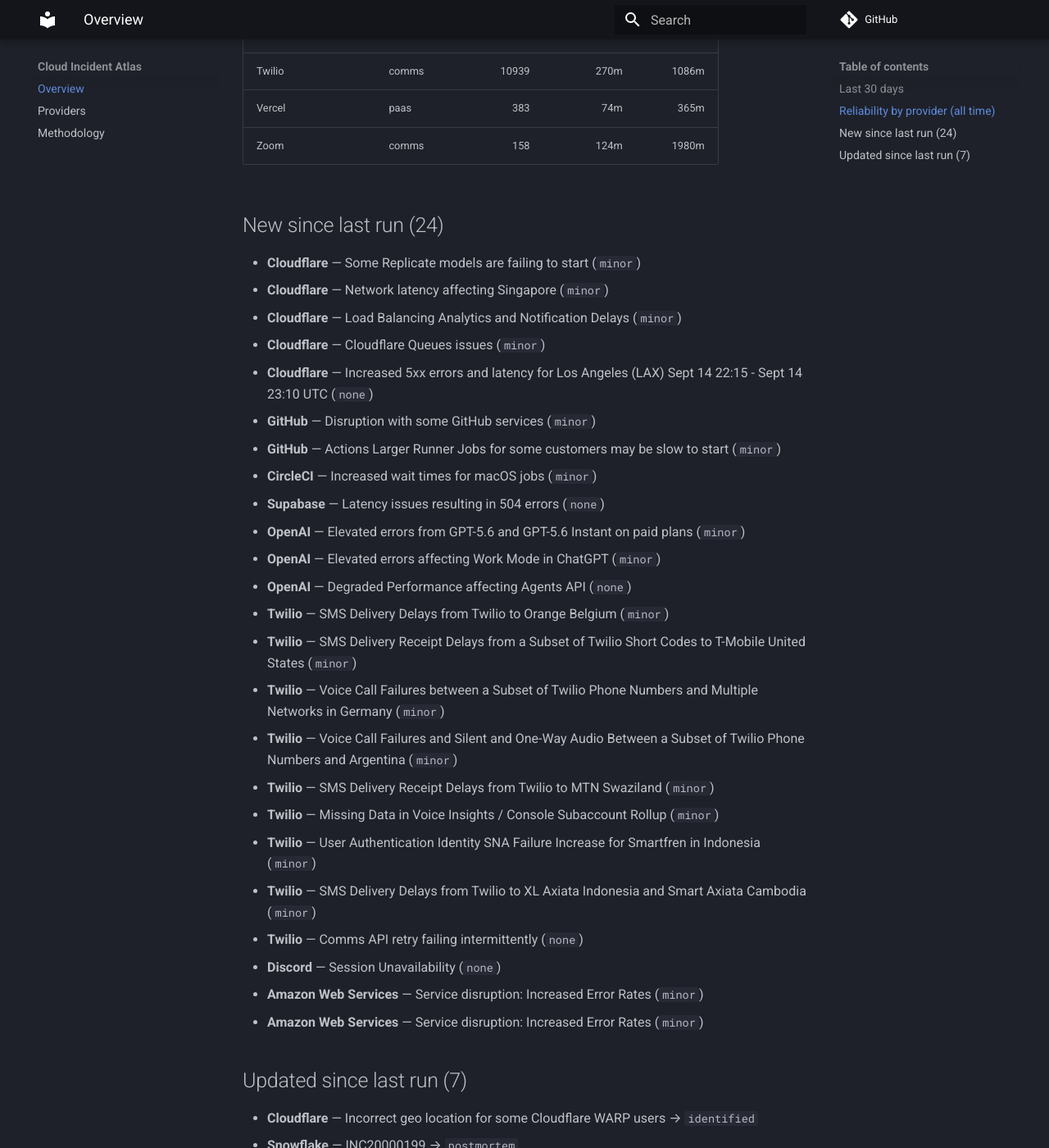
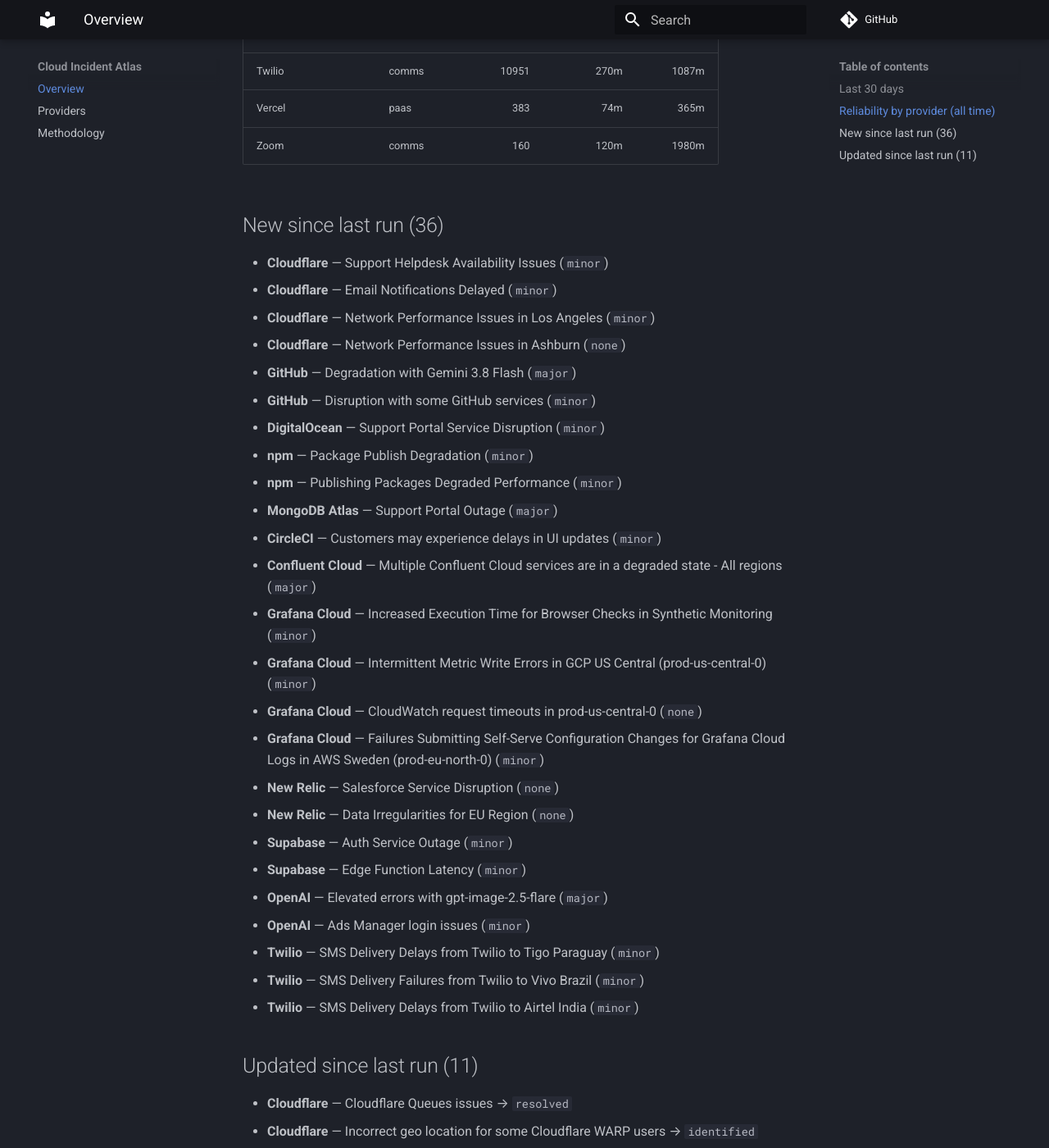
Before and after one commit to ayushgupta07xx/cloud-incident-atlas, an MkDocs documentation site: the page built from docs/index.md, in a window 1280 px wide and 1400 px high, scrolled down 1383 px. Shown: the whole window at 82% size. Built offline with MkDocs 1.6.1 and Material for MkDocs 9.7.7, drawn with Linux system fonts in a browser that asks for light colours; comment, search, counter and statistics services are not loaded; some of the changed text lies outside the part shown.

Commit message:
docs: refresh digest and charts
Regenerated from the corpus by the ingest pipeline.

Run: https://github.com/ayushgupta07xx/cloud-incident-atlas/actions/runs/35090169576

Co-authored-by: github-actions[bot] <41898282+github-actions[bot]@users.noreply.github.com>

```diff
--- a/docs/index.md
+++ b/docs/index.md
@@ -1,11 +1,11 @@
 # Cloud Incident Atlas
 
-Cross-vendor incident data for 24 providers. Corpus: **23,001 incidents**. Updated 2026-09-15.
+Cross-vendor incident data for 24 providers. Corpus: **23,037 incidents**. Updated 2026-09-16.
 
 ## Last 30 days
 
-- Incidents recorded: **478**
-- Major or worse: **66**
+- Incidents recorded: **503**
+- Major or worse: **70**
 
 ## Reliability by provider (all time)
 
@@ -13,65 +13,70 @@
 | --- | --- | ---: | ---: | ---: |
 | Atlassian | devtools | 39 | 120m | 2244m |
 | Amazon Web Services | cloud | 70 | — | — |
-| CircleCI | devtools | 308 | 64m | 482m |
-| Cloudflare | cdn | 6680 | 239m | 495m |
-| Confluent Cloud | data | 254 | 194m | 1652m |
+| CircleCI | devtools | 309 | 66m | 481m |
+| Cloudflare | cdn | 6684 | 239m | 495m |
+| Confluent Cloud | data | 255 | 193m | 1650m |
 | Datadog | observability | 122 | 74m | 234m |
-| DigitalOcean | cloud | 505 | 145m | 571m |
-| Discord | comms | 218 | 56m | 296m |
+| DigitalOcean | cloud | 506 | 145m | 571m |
+| Discord | comms | 218 | 56m | 295m |
 | Elastic Cloud | observability | 255 | 192m | 1396m |
 | Google Cloud Platform | cloud | 6 | 444m | — |
-| GitHub | devtools | 620 | 67m | 287m |
-| Grafana Cloud | observability | 752 | 91m | 1137m |
+| GitHub | devtools | 622 | 67m | 287m |
+| Grafana Cloud | observability | 756 | 90m | 1135m |
 | HashiCorp Cloud | devtools | 35 | 196m | 1504m |
-| MongoDB Atlas | data | 272 | 120m | 1439m |
+| MongoDB Atlas | data | 273 | 120m | 1439m |
 | Netlify | paas | 217 | 39m | 208m |
-| New Relic | observability | 103 | 63m | 303m |
-| npm | devtools | 61 | 107m | 337m |
-| OpenAI | ai | 67 | 122m | 700m |
+| New Relic | observability | 105 | 63m | 299m |
+| npm | devtools | 63 | 103m | 322m |
+| OpenAI | ai | 69 | 116m | 689m |
 | Sentry | observability | 339 | 86m | 364m |
 | Snowflake | data | 200 | 120m | 594m |
-| Supabase | paas | 398 | 158m | 1088m |
-| Twilio | comms | 10939 | 270m | 1086m |
+| Supabase | paas | 400 | 156m | 1079m |
+| Twilio | comms | 10951 | 270m | 1087m |
 | Vercel | paas | 383 | 74m | 365m |
-| Zoom | comms | 158 | 124m | 1980m |
+| Zoom | comms | 160 | 120m | 1980m |
 
-## New since last run (24)
+## New since last run (36)
 
-- **Cloudflare** — Some Replicate models are failing to start (`minor`)
-- **Cloudflare** — Network latency affecting Singapore (`minor`)
-- **Cloudflare** — Load Balancing Analytics and Notification Delays (`minor`)
-- **Cloudflare** — Cloudflare Queues issues (`minor`)
-- **Cloudflare** — Increased 5xx errors and latency for Los Angeles (LAX) Sept 14 22:15 - Sept 14 23:10 UTC (`none`)
+- **Cloudflare** — Support Helpdesk Availability Issues (`minor`)
+- **Cloudflare** — Email Notifications Delayed (`minor`)
+- **Cloudflare** — Network Performance Issues in Los Angeles (`minor`)
+- **Cloudflare** — Network Performance Issues in Ashburn (`none`)
+- **GitHub** — Degradation with Gemini 3.8 Flash (`major`)
 - **GitHub** — Disruption with some GitHub services (`minor`)
-- **GitHub** — Actions Larger Runner Jobs for some customers may be slow to start (`minor`)
-- **CircleCI** — Increased wait times for macOS jobs (`minor`)
-- **Supabase** — Latency issues resulting in 504 errors (`none`)
-- **OpenAI** — Elevated errors from GPT-5.6 and GPT-5.6 Instant on paid plans (`minor`)
-- **OpenAI** — Elevated errors affecting Work Mode in ChatGPT (`minor`)
-- **OpenAI** — Degraded Performance affecting Agents API (`none`)
-- **Twilio** — SMS Delivery Delays from Twilio to Orange Belgium (`minor`)
-- **Twilio** — SMS Delivery Receipt Delays from a Subset of Twilio Short Codes to T-Mobile United States (`minor`)
-- **Twilio** — Voice Call Failures between a Subset of Twilio Phone Numbers and Multiple Networks in Germany (`minor`)
-- **Twilio** — Voice Call Failures and Silent and One-Way Audio Between a Subset of Twilio Phone Numbers and Argentina (`minor`)
-- **Twilio** — SMS Delivery Receipt Delays from Twilio to MTN Swaziland (`minor`)
-- **Twilio** — Missing Data in Voice Insights / Console Subaccount Rollup (`minor`)
-- **Twilio** — User Authentication Identity SNA Failure Increase for Smartfren in Indonesia (`minor`)
-- **Twilio** — SMS Delivery Delays from Twilio to XL Axiata Indonesia and Smart Axiata Cambodia (`minor`)
-- **Twilio** — Comms API retry failing intermittently (`none`)
-- **Discord** — Session Unavailability (`none`)
-- **Amazon Web Services** — Service disruption: Increased Error Rates (`minor`)
-- **Amazon Web Services** — Service disruption: Increased Error Rates (`minor`)
+- **DigitalOcean** — Support Portal Service Disruption (`minor`)
+- **npm** — Package Publish Degradation (`minor`)
+- **npm** — Publishing Packages Degraded Performance (`minor`)
+- **MongoDB Atlas** — Support Portal Outage (`major`)
+- **CircleCI** — Customers may experience delays in UI updates (`minor`)
+- **Confluent Cloud** — Multiple Confluent Cloud services are in a degraded state - All regions (`major`)
+- **Grafana Cloud** — Increased Execution Time for Browser Checks in Synthetic Monitoring (`minor`)
+- **Grafana Cloud** — Intermittent Metric Write Errors in GCP US Central (prod-us-central-0) (`minor`)
+- **Grafana Cloud** — CloudWatch request timeouts in prod-us-central-0 (`none`)
+- **Grafana Cloud** — Failures Submitting Self-Serve Configuration Changes for Grafana Cloud Logs in AWS Sweden (prod-eu-north-0) (`minor`)
+- **New Relic** — Salesforce Service Disruption (`none`)
+- **New Relic** — Data Irregularities for EU Region (`none`)
+- **Supabase** — Auth Service Outage (`minor`)
+- **Supabase** — Edge Function Latency (`minor`)
+- **OpenAI** — Elevated errors with gpt-image-2.5-flare (`major`)
+- **OpenAI** — Ads Manager login issues (`minor`)
+- **Twilio** — SMS Delivery Delays from Twilio to Tigo Paraguay (`minor`)
+- **Twilio** — SMS Delivery Failures from Twilio to Vivo Brazil (`minor`)
+- **Twilio** — SMS Delivery Delays from Twilio to Airtel India (`minor`)
 
-## Updated since last run (7)
+## Updated since last run (11)
 
+- **Cloudflare** — Cloudflare Queues issues → `resolved`
 - **Cloudflare** — Incorrect geo location for some Cloudflare WARP users → `identified`
-- **Snowflake** — INC20000199 → `postmortem`
-- **Supabase** — Network access issues affecting a limited number of users in Myanmar → `resolved`
-- **Twilio** — Voice Call Failures from a Subset of Twilio United States Phone Numbers to Korek Iraq → `resolved`
-- **Twilio** — SMS Delivery Delays from a Subset of Twilio Short Codes to Vivo Brazil → `resolved`
-- **Twilio** — SMS Delivery Failures from a Subset of Twilio Long Codes to Bouygues Telecom France → `identified`
-- **Twilio** — Voice Call Failures From a Subset of Twilio Phone Numbers to Hong Kong → `identified`
+- **GitHub** — Incident with several GitHub Services → `resolved`
+- **GitHub** — Degradation in repos contents API → `resolved`
+- **DigitalOcean** — Cloud Control Panel and API → `postmortem`
+- **Twilio** — Missing Data in Voice Insights / Console Subaccount Rollup → `resolved`
+- **Twilio** — SMS Delivery Failures from a Subset of Twilio Long Codes to Bouygues Telecom France → `resolved`
+- **Twilio** — Voice Call Failures Between Twilio Germany Phone Numbers and Multiple Networks in Germany → `resolved`
+- **Twilio** — SMS Delivery Delays from Twilio to Orange Belgium → `resolved`
+- **Twilio** — Voice Call Failures from a Subset of Twilio Phone Numbers to Hong Kong → `identified`
+- **Discord** — Session Unavailability → `resolved`
 
 ---
 
```
Also changed, not shown: README.md (+9 -7 lines), docs/providers.md (+21 -21 lines), docs/img/mttr.svg, docs/img/timeline.svg.
